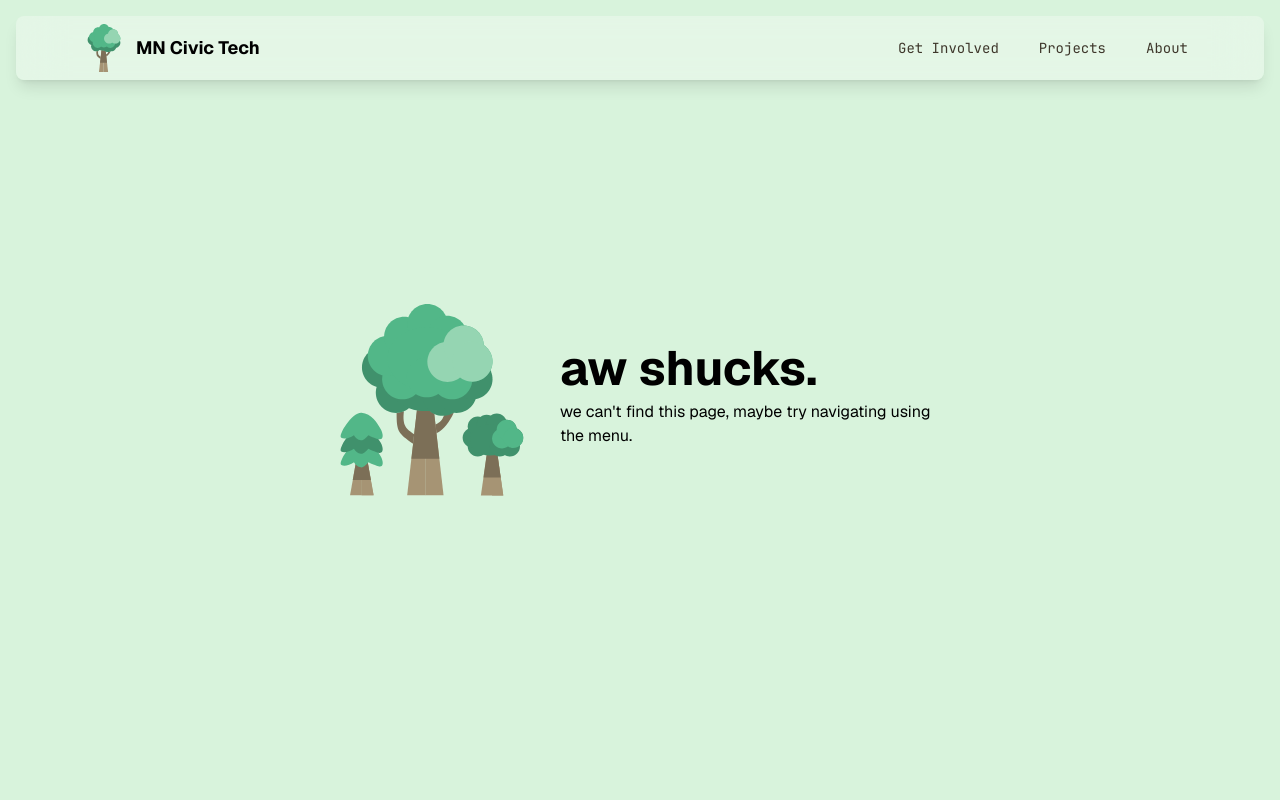
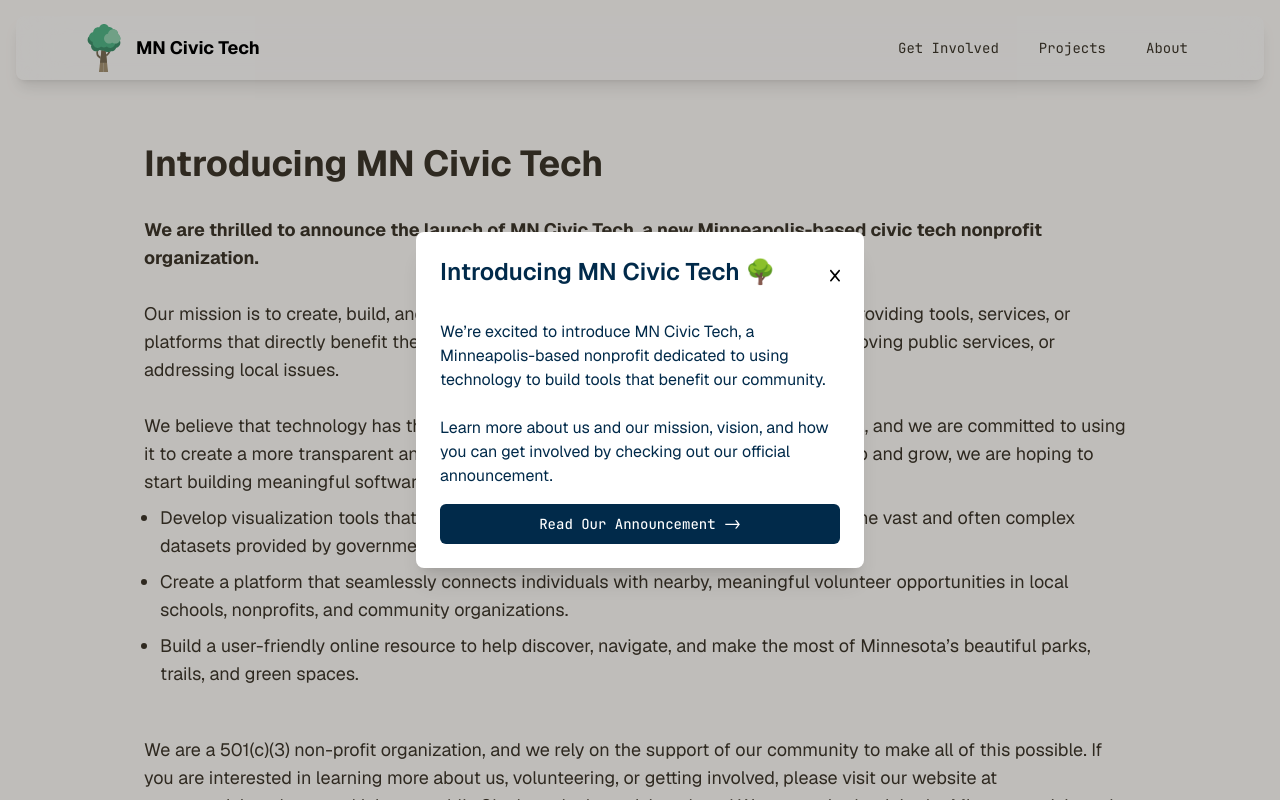
Before and after one commit to MNCivicTech/mncivictech.org, a Next.js app: page /about/announcement in a window 1280 px wide. Before the commit this address had no page. Shown: the top 800 px of the page. Built offline with nearby package versions, Linux system fonts and the light colour scheme.

Commit message:
feat: add announcement

```diff
--- a/src/app/(home)/Hero.tsx
+++ b/src/app/(home)/Hero.tsx
@@ -17,12 +17,7 @@ export default function Hero() {
 
         <div className="flex flex-col justify-between gap-4 sm:justify-start md:flex-row md:gap-8">
           <Link href="/get-involved">
-            <Button
-              type="button"
-              className="bg-blue-900 text-white hover:bg-blue-900/90"
-            >
-              {"Get Involved ->"}
-            </Button>
+            <Button variant="dark-blue">{"Get Involved ->"}</Button>
           </Link>
 
           <Link href="/about">
--- a/src/app/NavBar.tsx
+++ b/src/app/NavBar.tsx
@@ -9,8 +9,6 @@ import { type ReactNode, useState } from "react";
 const routes = [
   { href: "/get-involved", name: "Get Involved" },
   { href: "/projects", name: "Projects" },
-  // { href: "/blog", name: "Blog" },
-  // { href: "/donate", name: "Donate" },
   { href: "/about", name: "About" },
 ];
 
--- /dev/null
+++ b/src/app/about/announcement/page.tsx
@@ -0,0 +1,82 @@
+import type { Metadata } from "next";
+
+export const metadata: Metadata = {
+  title: "Introduction",
+  description:
+    "Connecting technologists, public servants, & community advocates to improve Minnesota’s civic tech by building together.",
+
+  openGraph: {
+    title: "About",
+    description:
+      "Connecting technologists, public servants, & community advocates to improve Minnesota’s civic tech by building together.",
+    url: "https://www.mncivictech.org/about/annoucement",
+    images: ["/og"],
+  },
+  alternates: {
+    canonical: "/about/announcement",
+  },
+};
+
+export default function AnnouncementPage() {
+  return (
+    <div className="mx-auto bg-brown-50/50 p-6 pt-32 text-brown-900 md:p-36">
+      <h1 className="mb-8 font-bold text-4xl">Introducing MN Civic Tech</h1>
+
+      <section className="">
+        <p className="text-brown-900 md:text-lg">
+          <span className="font-bold">
+            We are thrilled to announce the launch of MN Civic Tech, a new
+            Minneapolis-based civic tech nonprofit organization.
+          </span>
+          <br />
+          <br />
+          Our mission is to create, build, and foster local software initiatives
+          which will focus on providing tools, services, or platforms that
+          directly benefit the community, such as fostering civic engagement,
+          improving public services, or addressing local issues.
+          <br />
+          <br />
+          We believe that technology has the power to improve the lives of
+          everyone in Minnesota, and we are committed to using it to create a
+          more transparent and technologically advanced community. As we ramp up
+          and grow, we are hoping to start building meaningful software, which
+          might include ideas like:
+        </p>
+      </section>
+
+      <section className="mb-6 md:mb-12">
+        <ul className="ml-4 list-disc text-brown-900 md:text-lg">
+          <li className="mb-2">
+            Develop visualization tools that simplify the process of exploring
+            and understanding the vast and often complex datasets provided by
+            government agencies.
+          </li>
+
+          <li className="mb-2">
+            Create a platform that seamlessly connects individuals with nearby,
+            meaningful volunteer opportunities in local schools, nonprofits, and
+            community organizations.
+          </li>
+
+          <li className="mb-2">
+            Build a user-friendly online resource to help discover, navigate,
+            and make the most of Minnesota’s beautiful parks, trails, and green
+            spaces.
+          </li>
+        </ul>
+      </section>
+
+      <section className="mb-6 md:mb-12">
+        <p className="text-brown-900 md:text-lg">
+          We are a 501(c)(3) non-profit organization, and we rely on the support
+          of our community to make all of this possible. If you are interested
+          in learning more about us, volunteering, or getting involved, please
+          visit our website at www.mncivictech.org and join our public Slack at
+          slack.mncivictech.org! We are excited to join the Minnesota civic tech
+          community, and we look forward to working with everyone to make a
+          difference.
+        </p>
+      </section>
+    </div>
+  );
+}
--- /dev/null
+++ b/src/app/announcement-banner.tsx
@@ -0,0 +1,60 @@
+"use client";
+
+import CloseIcon from "@/icons/close";
+import { Button } from "@/ui/Button";
+import Link from "next/link";
+import { useEffect, useState } from "react";
+
+export default function AnnouncementModal() {
+  const [isOpen, setIsOpen] = useState(false);
+
+  useEffect(() => {
+    const timer = setTimeout(() => {
+      setIsOpen(true);
+    }, 1000);
+
+    return () => clearTimeout(timer);
+  }, []);
+
+  if (!isOpen) return null;
+
+  return (
+    <div className="fixed inset-0 z-50 flex items-center justify-center bg-black/25 bg-opacity-50 p-4">
+      <div className="w-full max-w-md rounded-lg bg-white text-blue-900 shadow-xl">
+        <div className="flex items-center justify-between px-6 pt-6 ">
+          <h3 className="font-semibold">Introducing MN Civic Tech 🌳</h3>
+          <button
+            type="button"
+            onClick={() => setIsOpen(false)}
+            className="transition-colors"
+            aria-label="Close modal"
+          >
+            <CloseIcon width="10" className="ml-2 md:ml-4" />
+          </button>
+        </div>
+
+        <div className="p-6">
+          <p className="mb-4">
+            We’re excited to introduce MN Civic Tech, a Minneapolis-based
+            nonprofit dedicated to using technology to build tools that benefit
+            our community.
+            <br />
+            <br />
+            Learn more about us and our mission, vision, and how you can get
+            involved by checking out our official announcement.
+          </p>
+
+          <Link
+            href="/about/announcement"
+            className="w-full"
+            onClick={() => setIsOpen(false)}
+          >
+            <Button variant="dark-blue" className="w-full">
+              {"Read Our Announcement ->"}
+            </Button>
+          </Link>
+        </div>
+      </div>
+    </div>
+  );
+}
--- a/src/app/layout.tsx
+++ b/src/app/layout.tsx
@@ -6,6 +6,7 @@ import type { ReactNode } from "react";
 
 import Footer from "@/app/Footer";
 import NavBar from "@/app/NavBar";
+import AnnouncementBanner from "@/app/announcement-banner";
 
 import "./tailwind.css";
 
@@ -98,6 +99,7 @@ export default function RootLayout({
       className={`${JetBrainsFont.variable} ${GeistSans.variable}`}
     >
       <body>
+        <AnnouncementBanner />
         <NavBar />
         {children}
         <Footer />
--- a/src/ui/Button.tsx
+++ b/src/ui/Button.tsx
@@ -13,6 +13,8 @@ const buttonVariants = cva(
         brown: "bg-brown-400 text-brown-900 hover:bg-brown-400/90",
         purple: "bg-purple-400 text-purple-900 hover:bg-purple-400/90",
         white: "bg-white text-purple-900 hover:bg-white/90",
+        "dark-blue": "bg-blue-900 text-white hover:bg-blue-900/90",
+        "dark-green": "bg-green-900 text-white hover:bg-green-900/90",
         outline: "border border-input hover:bg-accent",
       },
       size: {
```
